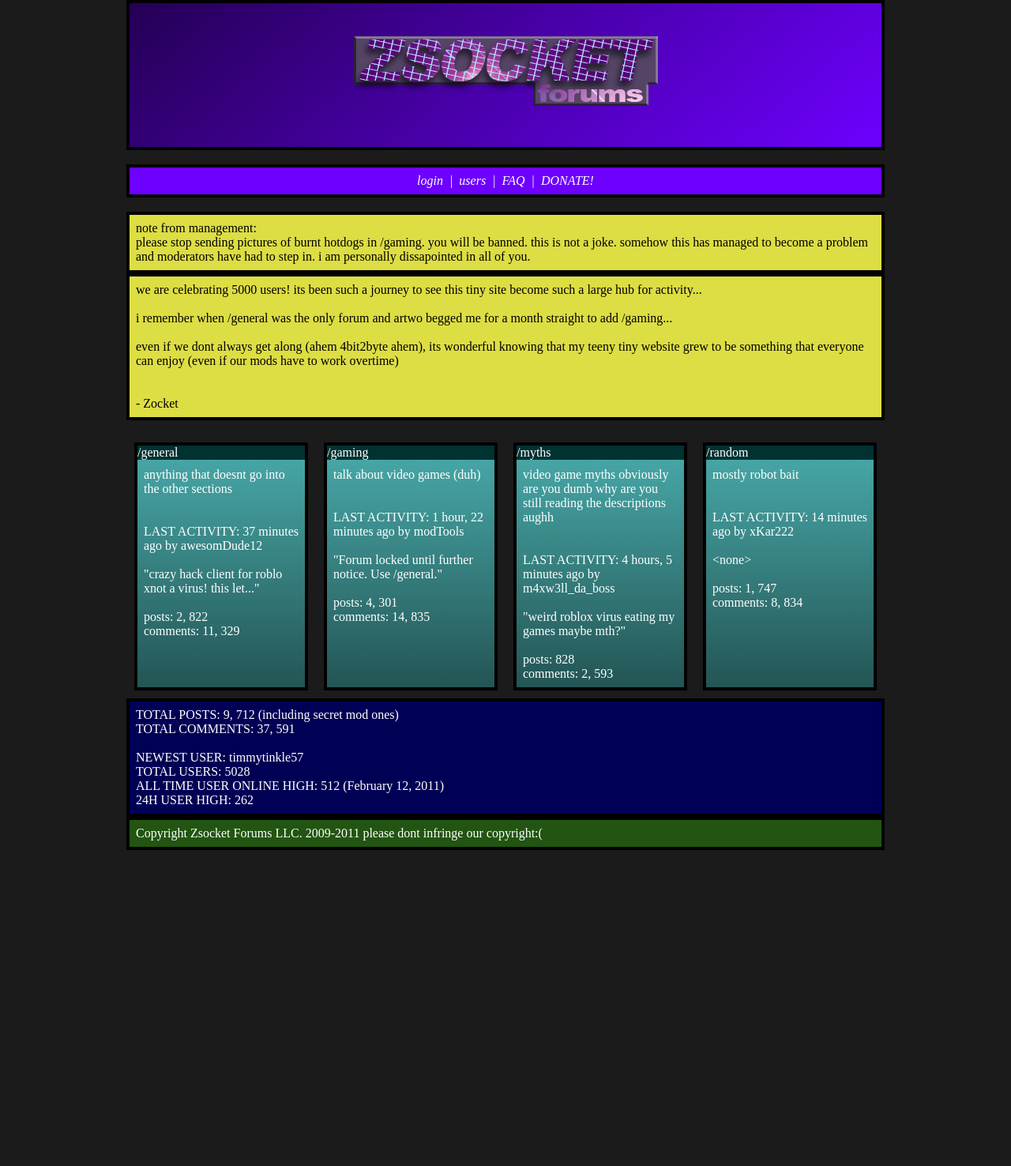
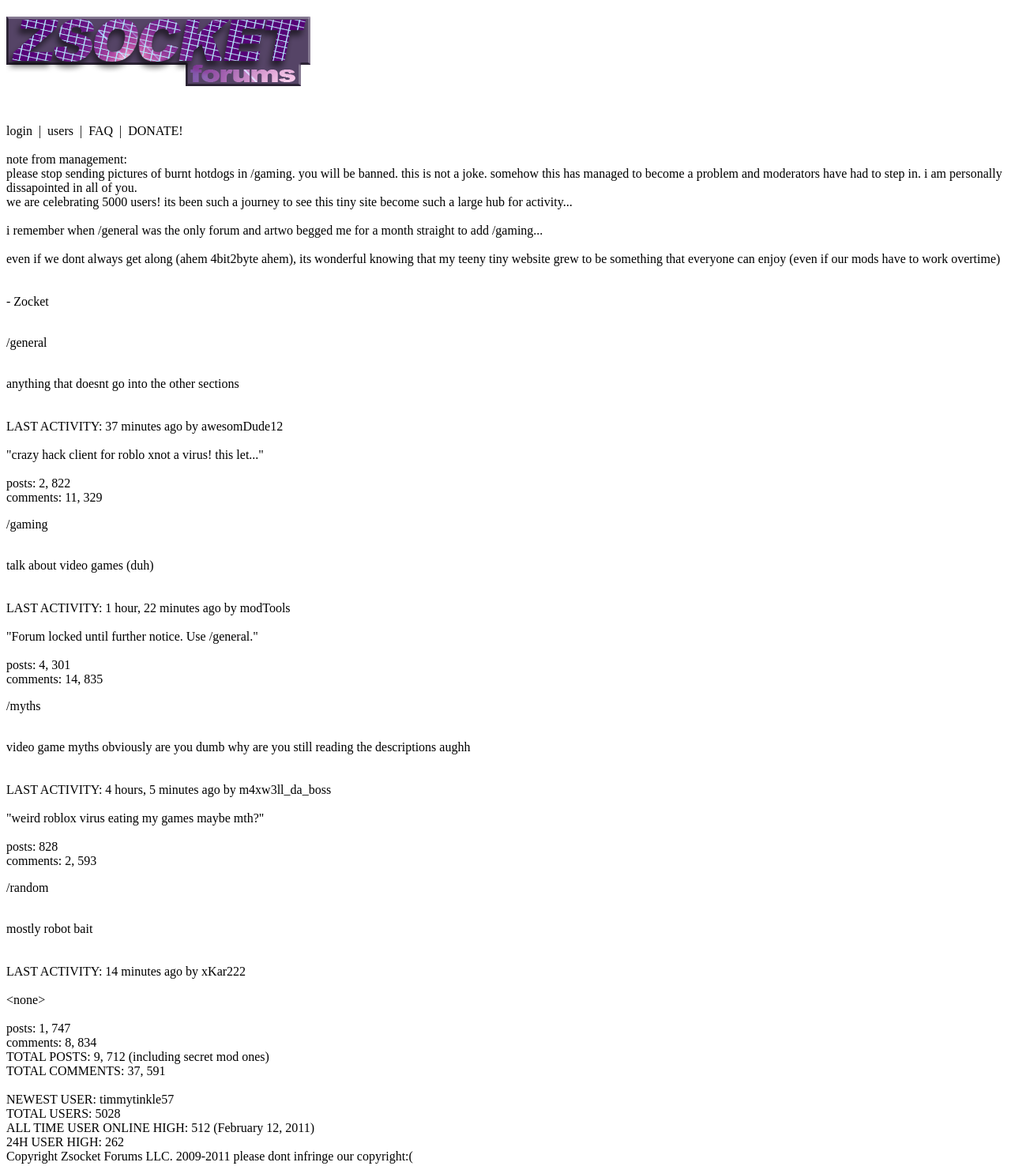
Before and after one commit to XXVII-DoesStuffSometimes/test1_aughhhh, a plain HTML site: page index.html in a window 1280 px wide. Shown: the whole page at 79% size. Before the commit the page ends 1076 px from the top, so only its background shows below. Drawn offline with Linux system fonts and the light colour scheme.

Commit message:
Update index.html

```diff
--- a/index.html
+++ b/index.html
@@ -4,78 +4,6 @@
     <title>
         ZSOCKET FORUMS
     </title>
-    <style>
-        body {
-    margin: 0 auto;
-    background-color: #1b1b1b;
-    width: 960px;
-}
-
-h1 {
-    color: white;
-    text-align: center;
-    font-family: Trebuchet MS;
-    font-size: 50px;
-    font-style: italic;
-}
-
-#links {
-    border: 4px black solid;
-    padding: 8px;
-    background-color: RGB(109, 0, 255);
-    font-style: italic;
-    text-align: center;
-    color: white;
-}
-
-#header {
-    border: 4px black solid;
-    padding: 8px;
-    background-image: linear-gradient(140deg, RGB(36, 0, 85), RGB(73, 0, 170), RGB(109, 0, 255));
-}
-
-#announce {
-    background-color: #dddd44;
-    border: 4px black solid;
-    padding: 8px;
-}
-
-#foot {
-    background-color: #225511;
-    border: 4px black solid;
-    padding: 8px;
-    color: white;
-}
-
-#stats {
-    background-color: #000055;
-    border: 4px black solid;
-    padding: 8px;
-    color: white;
-}
-
-div.flex {
-  display: flex;
-  flex-direction: row;
-}
-
-div.flex > div {
-  margin: 10px;
-}
-
-#forum {
-    flex: 1;
-    border: 4px black solid;
-    padding: 8px;
-    background-image: linear-gradient(0deg, RGB(36, 85, 85), RGB(73, 170, 170));
-    color: white;
-}
-
-#phead {
-    margin: -8px;
-    background-color: RGB(0, 50, 50)
-}
-    </style>
 </head>
 
 
```
